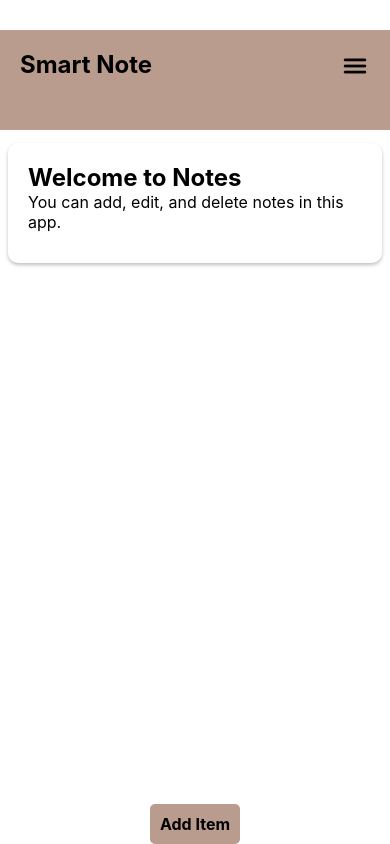
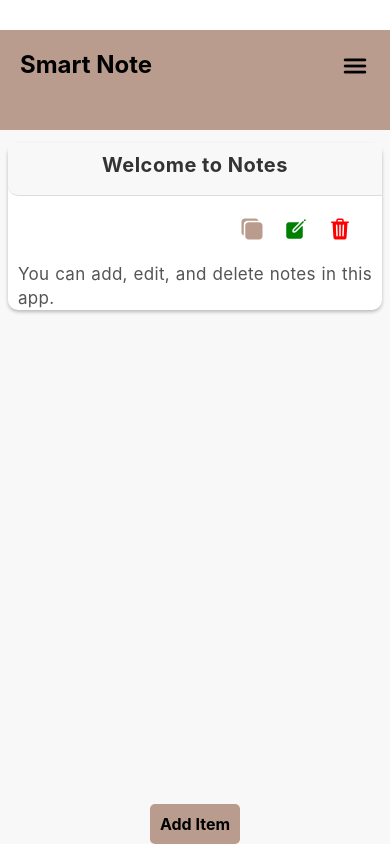
Before and after one commit to talk2dennis/my-anim, a React Native app: screen / in a window 390 px wide. Built offline with nearby package versions, Linux system fonts and the light colour scheme.

Commit message:
added crud  icons

```diff
--- a/app.json
+++ b/app.json
@@ -1,9 +1,9 @@
 {
   "expo": {
-    "name": "my-anim",
+    "name": "smartnote",
     "slug": "my-anim",
     "version": "1.0.0",
-    "orientation": "portrait",
+    "orientation": "default",
     "icon": "./assets/icon.png",
     "userInterfaceStyle": "light",
     "newArchEnabled": true,
--- a/package.json
+++ b/package.json
@@ -1,6 +1,6 @@
 {
-  "name": "my-anim",
-  "version": "1.0.0",
+  "name": "smartnote",
+  "version": "1.0.1",
   "main": "index.js",
   "scripts": {
     "start": "expo start",
--- a/pages/ListItem.jsx
+++ b/pages/ListItem.jsx
@@ -1,6 +1,8 @@
 import React, { useState, useCo } from 'react';
 import ReanimatedSwipeable from 'react-native-gesture-handler/ReanimatedSwipeable';
 import { View, Text, StyleSheet, TouchableOpacity, TouchableWithoutFeedback } from "react-native";
+import { Ionicons } from '@expo/vector-icons';
+import { copyToClipboard } from '../utils/Clipboard';
 
 
 const ListItem = ({ item, onRemove, onEdit, isExpanded, toggleExpand }) => {
@@ -52,25 +54,44 @@ const ListItem = ({ item, onRemove, onEdit, isExpanded, toggleExpand }) => {
         >
             <TouchableWithoutFeedback onPress={() => toggleExpand(item.id)}>
                 <View style={styles.itemContainer}>
-                    <Text style={styles.title}>{item.title}</Text>
-                    <Text style={styles.text}
-                        numberOfLines={isExpanded ? undefined : 4}
+                    <View style={styles.titleContainer}>
+                        <Text
+                            onLongPress={() => copyToClipboard(item.title)}
+                            style={styles.title}
+                        >
+                            {item.title}
+                        </Text>
+                    </View>
+                    <View>
+                        <View style={styles.iconContainer}>
+                            <TouchableOpacity onPress={() => copyToClipboard(item.body)}>
+                                <Ionicons name="copy" size={24} color="#B99C8D" style={{ paddingHorizontal: 10 }} />
+                            </TouchableOpacity>
+                            <TouchableOpacity onPress={() => onEdit(item)}>
+                                <Ionicons name="create" size={24} color="green" style={{ paddingHorizontal: 10 }} />
+                            </TouchableOpacity>
+                            <TouchableOpacity onPress={() => onRemove(item.id)}>
+                                <Ionicons name="trash" size={24} color="red" style={{ paddingHorizontal: 10 }} />
+                            </TouchableOpacity>
+                        </View>
+                        <Text
+                            style={styles.text}
+                            numberOfLines={isExpanded ? undefined : 5}
                             onTextLayout={(e) => {
-                            setShowMoreButton(e.nativeEvent.lines.length > 4)
+                                setShowMoreButton(e.nativeEvent.lines.length > 5)
                             }
                             }
                         >
                             {item.body}
                         </Text>
-                    {/* show more line if more than 4 lines */}
                         {showMoreButton && (
-                        <Text
-                            onPress={() => toggleExpand(item.id)}
-                            style={[styles.text, styles.showMore]}
-                        >
-                            {isExpanded ? 'Show less' : 'Show more'}
+                            <TouchableOpacity onPress={() => toggleExpand(item.id)}>
+                                <Text style={styles.showMore}>
+                                    {isExpanded ? "Show less" : "Show more"}
                                 </Text>
+                            </TouchableOpacity>
                         )}
+                    </View>
                 </View>
             </TouchableWithoutFeedback>
         </ReanimatedSwipeable>
@@ -81,7 +102,6 @@ const styles = StyleSheet.create({
     itemContainer: {
         flex: 1,
         backgroundColor: 'white',
-        padding: 20,
         marginVertical: 8,
         marginHorizontal: 8,
         borderRadius: 10,
@@ -92,12 +112,28 @@ const styles = StyleSheet.create({
         elevation: 5,
         minHeight: 120,
     },
+    titleContainer: {
+        borderBottomWidth: 1,
+        borderBottomColor: '#ddd',
+        backgroundColor: '#f8f8f8',
+        padding: 10,
+        borderBottomLeftRadius: 10,
+    },
     title: {
-        fontSize: 24,
+        fontSize: 20,
         fontWeight: 'bold',
+        color: '#333',
+        marginBottom: 8,
+        letterSpacing: 0.5,
+        textAlign: 'center',
     },
     text: {
-        fontSize: 16,
+        fontSize: 17,
+        lineHeight: 24,
+        letterSpacing: 0.3,
+        color: '#555',
+        textAlign: 'justify',
+        paddingHorizontal: 10,
     },
     rightAction: {
         marginVertical: 10,
@@ -135,9 +171,17 @@ const styles = StyleSheet.create({
         fontWeight: 'bold',
     },
     showMore: {
-        color: 'blue',
-        marginTop: 10,
-        textAlign: 'right',
+        fontSize: 16,
+        color: "#007BFF",
+        fontWeight: "bold",
+        textAlign: "right",
+        marginRight: 10,
+        marginBottom: 10,
+    },
+    iconContainer: {
+        flexDirection: 'row',
+        justifyContent: 'flex-end',
+        margin: 20,
     },
 });
 
--- a/pages/Swippable.js
+++ b/pages/Swippable.js
@@ -159,7 +159,7 @@ const Swippable = () => {
 
     return (
 
-        <GestureHandlerRootView style={{ flex: 1, width: '100%' }}>
+        <GestureHandlerRootView style={{ flex: 1, width: '100%', backgroundColor: '#f8f8f8' }}>
             {isEditing ? (
                 <EditItem
                     title={title}
@@ -178,8 +178,8 @@ const Swippable = () => {
                     />}
                     {menuOpen && <Drawer />}
                     <FlatList
-                        data={data}
-                        keyExtractor={item => item.id.toString()}
+                        data={data || []}
+                        keyExtractor={item => item.id}
                         refreshing={isRefreshing}
                         renderItem={({ item }) => (
                             <ListItem
@@ -188,6 +188,11 @@ const Swippable = () => {
                                 onEdit={setItem}
                                 isExpanded={isEpanded === item.id}
                                 toggleExpand={toggleExpand}
+                                ListEmptyComponent={() => ( // Ensure it's wrapped in a function
+                                    <View style={styles.emptyContainer}>
+                                      <Text style={styles.emptyText}>No notes found. Start adding your first note!</Text>
+                                    </View>
+                                  )}
                             />
                         )}
                     />
@@ -241,15 +246,16 @@ const styles = StyleSheet.create({
         borderBottomWidth: 1,
         padding: 10,
     },
-    // bulge: {
-    //     position: 'absolute',
-    //     bottom: -15, // Move down to create the effect
-    //     right: -10, // Adjust position to bulge out
-    //     width: 30,
-    //     height: 50,
-    //     backgroundColor: 'lightblue',
-    //     borderRadius: 10, // Perfectly circulard
-    // },
+    emptyContainer: {
+        marginTop: 50,
+        alignItems: 'center',
+        justifyContent: 'center',
+      },
+      emptyText: {
+        fontSize: 16,
+        color: '#888',
+        fontStyle: 'italic',
+      },
 
 });
 
--- a/pages/components/FAQ.js
+++ b/pages/components/FAQ.js
@@ -31,7 +31,7 @@ const faqData = [
     {
         id: "6",
         question: "Can I copy a note to the clipboard?",
-        answer: "Yes! If you need to copy a note's content, open the note and tap the 'Copy to Clipboard' button.\n\nYou will see a confirmation message indicating that the text has been copied successfully.\n\nAfter that, you can paste the copied text anywhere by long-pressing in a text field and selecting 'Paste'.\n\nThis is useful for quickly transferring notes to other apps, messages, or documents."
+        answer: "Yes! If you need to copy a note's content, you have two options:\n\n- Use the 'Copy to Clipboard' button: Open the note and tap the 'Copy to Clipboard' button. This will instantly copy the content, and you’ll see a confirmation message.\n\nLong press on the title or body: You can also long press on the title or body of the note. A copy option will appear, allowing you to select and copy specific text. This is useful for quickly pasting content into messages, documents, or other apps."
     },
     {
         id: "7",
--- /dev/null
+++ b/utils/Clipboard.js
@@ -0,0 +1,16 @@
+import * as Clipboard from 'expo-clipboard';
+
+
+export const copyToClipboard = async (text) => {
+    try {
+        await Clipboard.setStringAsync(text);
+        return "Copied to clipboard:";
+    } catch (error) {
+        return "Failed to copy:";
+    }
+}
+
+
+export const getTextFromClipboard = () => {
+    return Clipboard.getStringAsync();
+}
```
Also changed, not shown: 1 other file (tests, documents, lock files or other folders). Lines whose indentation alone changed are shown as unchanged.
